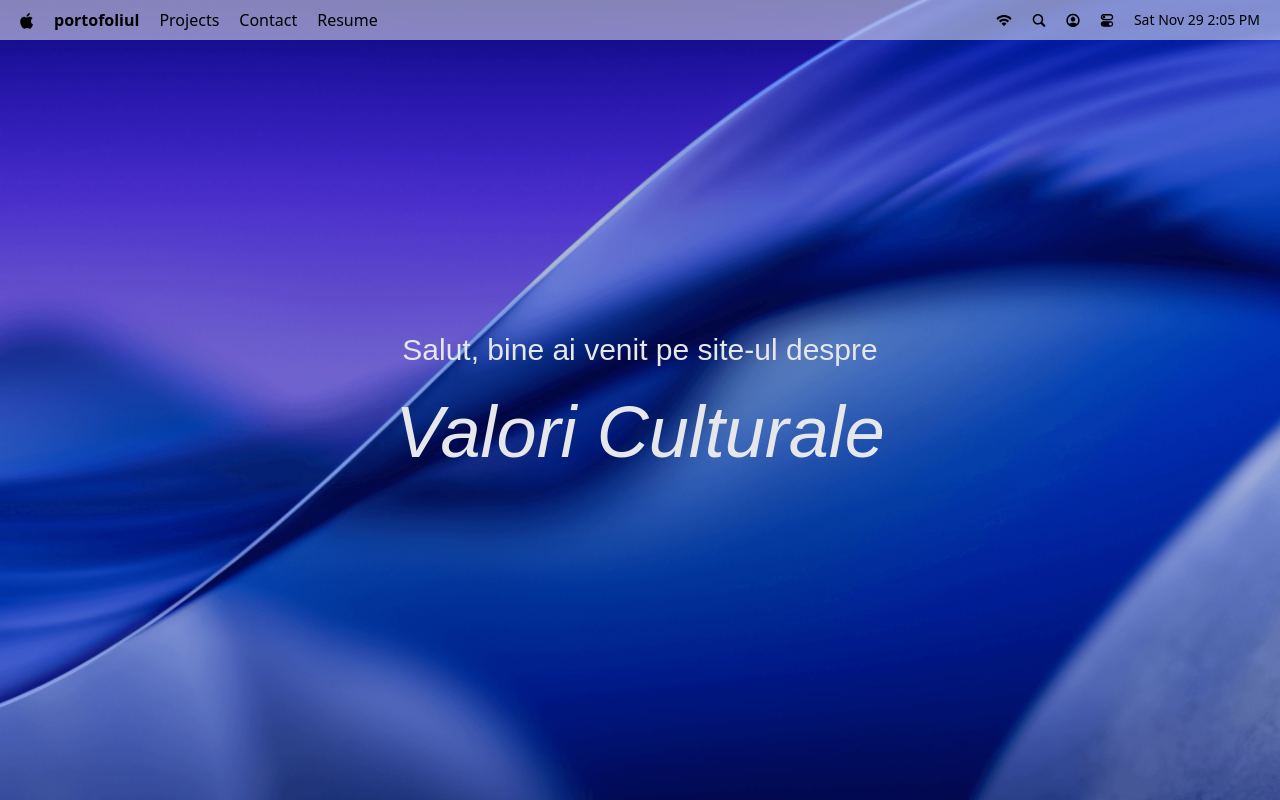
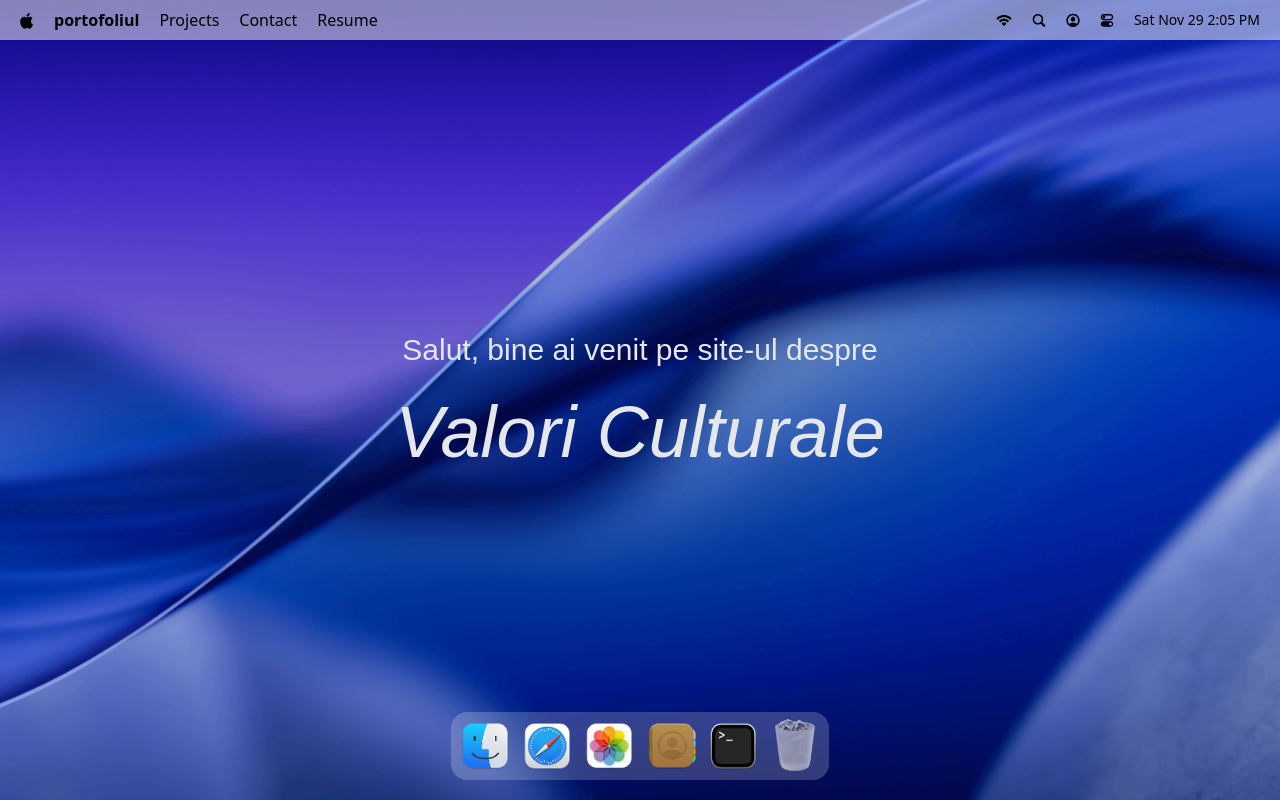
Before and after one commit to valeriuclt/mac, a React (Vite) app: page / in a window 1280 px wide. Built offline with nearby package versions, Linux system fonts and the light colour scheme; a web font is replaced by a local one.

Commit message:
implement dock

```diff
--- a/package.json
+++ b/package.json
@@ -17,6 +17,7 @@
     "lucide-react": "^0.555.0",
     "react": "^19.2.0",
     "react-dom": "^19.2.0",
+    "react-tooltip": "^5.30.0",
     "tailwindcss": "^4.1.17"
   },
   "devDependencies": {
--- a/src/App.jsx
+++ b/src/App.jsx
@@ -1,12 +1,12 @@
-import {Navbar, Welcome} from "#components"
+import { Navbar, Welcome, Dock } from "#components";
 
 const App = () => {
   return (
-
     <main>
       <Navbar />
       <Welcome />
-          </main>
-  )
-}
-export default App
+      <Dock />
+    </main>
+  );
+};
+export default App;
--- /dev/null
+++ b/src/components/Dock.jsx
@@ -0,0 +1,88 @@
+import { Tooltip } from "react-tooltip";
+import { useRef } from "react";
+import gsap from "gsap";
+import { useGSAP } from "@gsap/react";
+import { dockApps } from "#constants/index.js";
+
+const Dock = () => {
+  const dockRef = useRef(null);
+
+  useGSAP(() => {
+    const dock =dockRef.current;
+    if(!dock) return;
+
+    const icons =dock.querySelectorAll(".dock-icon");
+    const animateIcons =(mouseX)=>{
+        const {left }= dock.getBoundingClientRect();
+        icons.forEach((icon)=> {
+            const {left: iconLeft, width} = icon.getBoundingClientRect();
+            const center =iconLeft - left +width /2 ;
+            const distance =Math.abs(mouseX - center);
+
+            const intensity = Math.exp(-(distance ** 2.6) / 13000);
+            gsap.to(icon, {
+                scale:1 +0.25*intensity,
+                y: -15 *intensity,
+                duration:0.2,
+                ease:"power1.out"
+            });
+        });
+    };
+
+    const handleMouseMove =(e)=>{
+        const {left} = dock.getBoundingClientRect();
+        animateIcons(e.clientX - left);
+    };
+    const resetIcons =() =>
+        icons.forEach((icon) =>
+        gsap.to(icon, {
+            scale:1,
+            y:0,
+            duration:0.3 ,
+            ease:"power1.out"
+        }),
+        );
+        dock.addEventListener("mousemove", handleMouseMove);
+        dock.addEventListener("mouseleave", resetIcons);
+
+        return () => {
+            dock.removeEventListener("mousemove", handleMouseMove)
+            dock.removeEventListener("mouseleave", resetIcons)
+        };
+    },[]);
+  const toggleApp = (app) => {};
+
+  return (
+    <section id="dock">
+      <div ref={dockRef} className="dock-container">
+        {dockApps.map(({ id, name, icon, canOpen }) => (
+          <div key={id} className="relative flex justify-center">
+            <button
+              type="button"
+              className="dock-icon"
+              aria-label={name}
+              data-tooltip-id="dock-tooltip"
+              data-tooltip-content={name}
+              data-tooltip-delay-show={150}
+              disabled={!canOpen}
+              onClick={() => toggleApp({ id, canOpen })}
+            >
+              <img
+                src={`/images/${icon}`}
+                alt={name}
+                loading="lazy"
+                className={canOpen ? "" : "opacity-60"}
+              />
+
+            </button>
+          </div>
+          )
+        )}
+        <Tooltip id="dock-tooltip" place="top" className="tooltip" />
+
+      </div>
+
+    </section>
+  );
+};
+export default Dock;
--- a/src/components/index.js
+++ b/src/components/index.js
@@ -1,4 +1,5 @@
 import Navbar from "#components/Navbar.jsx"
 import Welcome from "#components/Welcome.jsx"
+import Dock from "#components/Dock.jsx"
 
-export{Navbar, Welcome};
+export{Navbar, Welcome, Dock};
```
Also changed, not shown: 1 other file (tests, documents, lock files or other folders).
